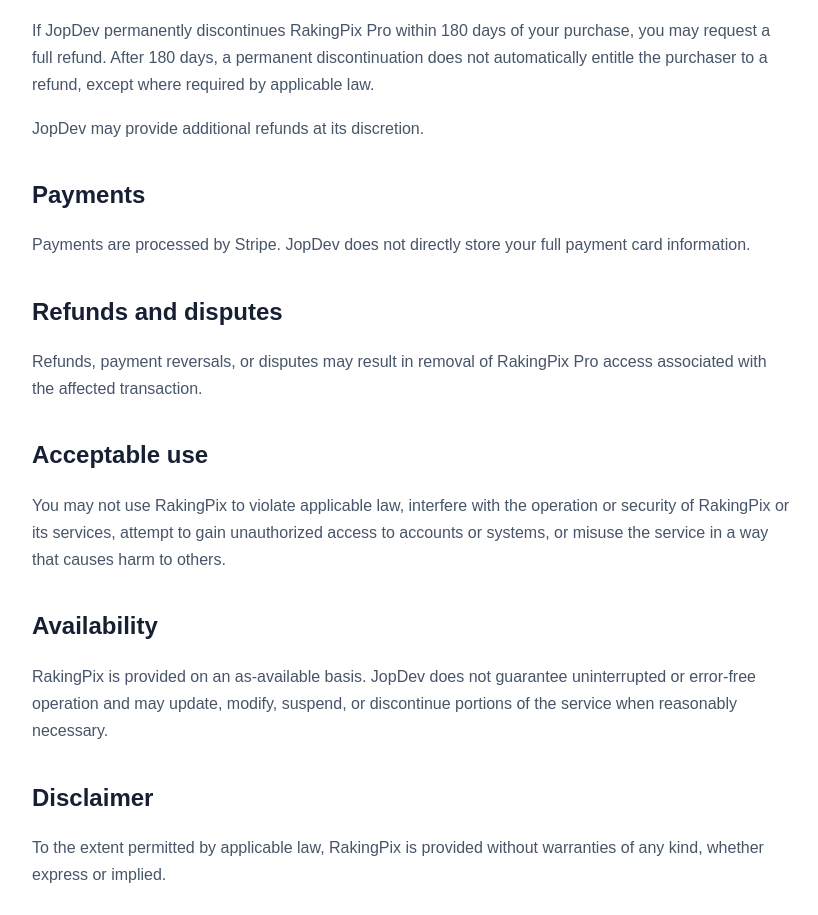
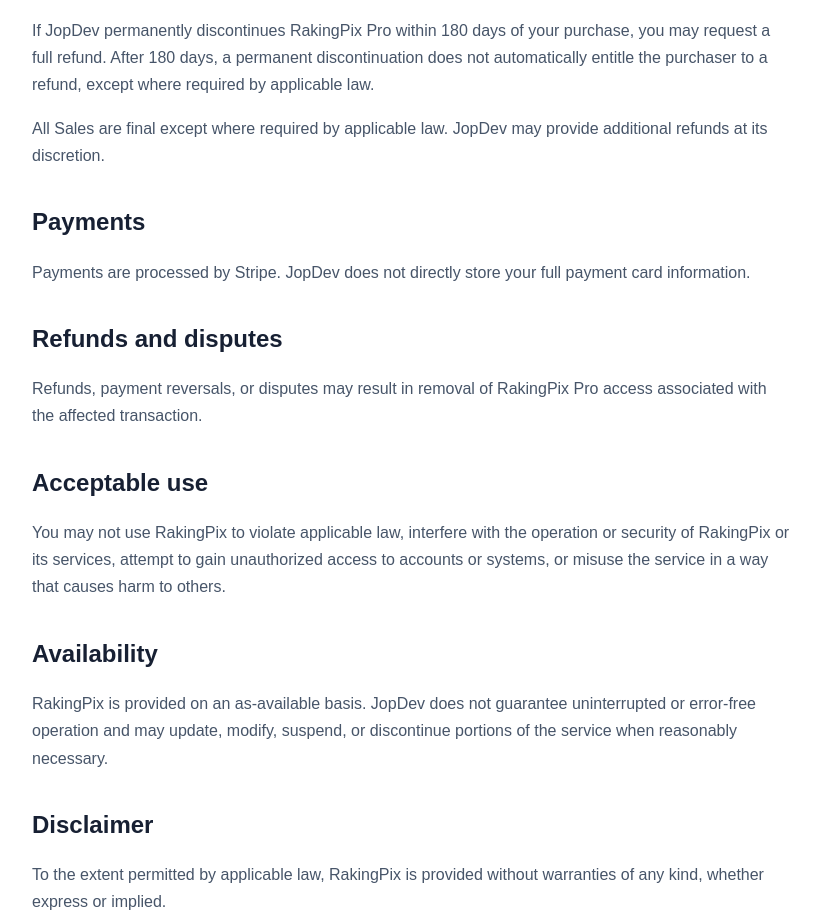
Before and after one commit to JopsonDev/JopDevWebsite, a website built with webpack: page JopDevWebsite/rakingpix/terms.html in a window 1280 px wide. Shown: the part 995-1910 px from the top of the page, without its empty margins (228-1046 px from the left). Built offline with nearby package versions, Linux system fonts and the light colour scheme.

Commit message:
small update to refund disclosure

```diff
--- a/JopDevWebsite/rakingpix/terms.html
+++ b/JopDevWebsite/rakingpix/terms.html
@@ -88,7 +88,7 @@
   </p>
 
   <p>
-    JopDev may provide additional refunds at its discretion.
+    All Sales are final except where required by applicable law. JopDev may provide additional refunds at its discretion.
   </p>
 
   <h2>Payments</h2>
```
